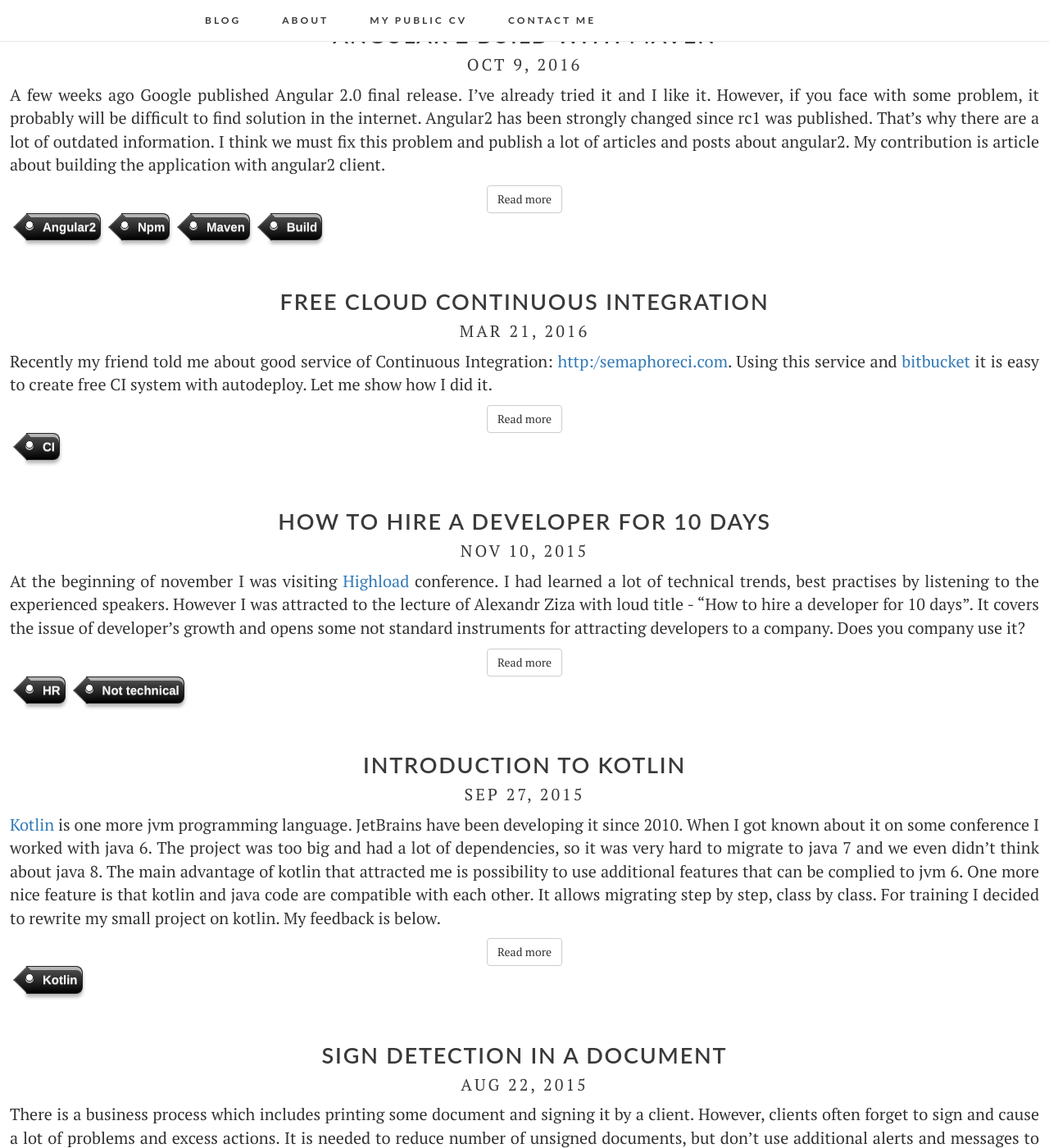
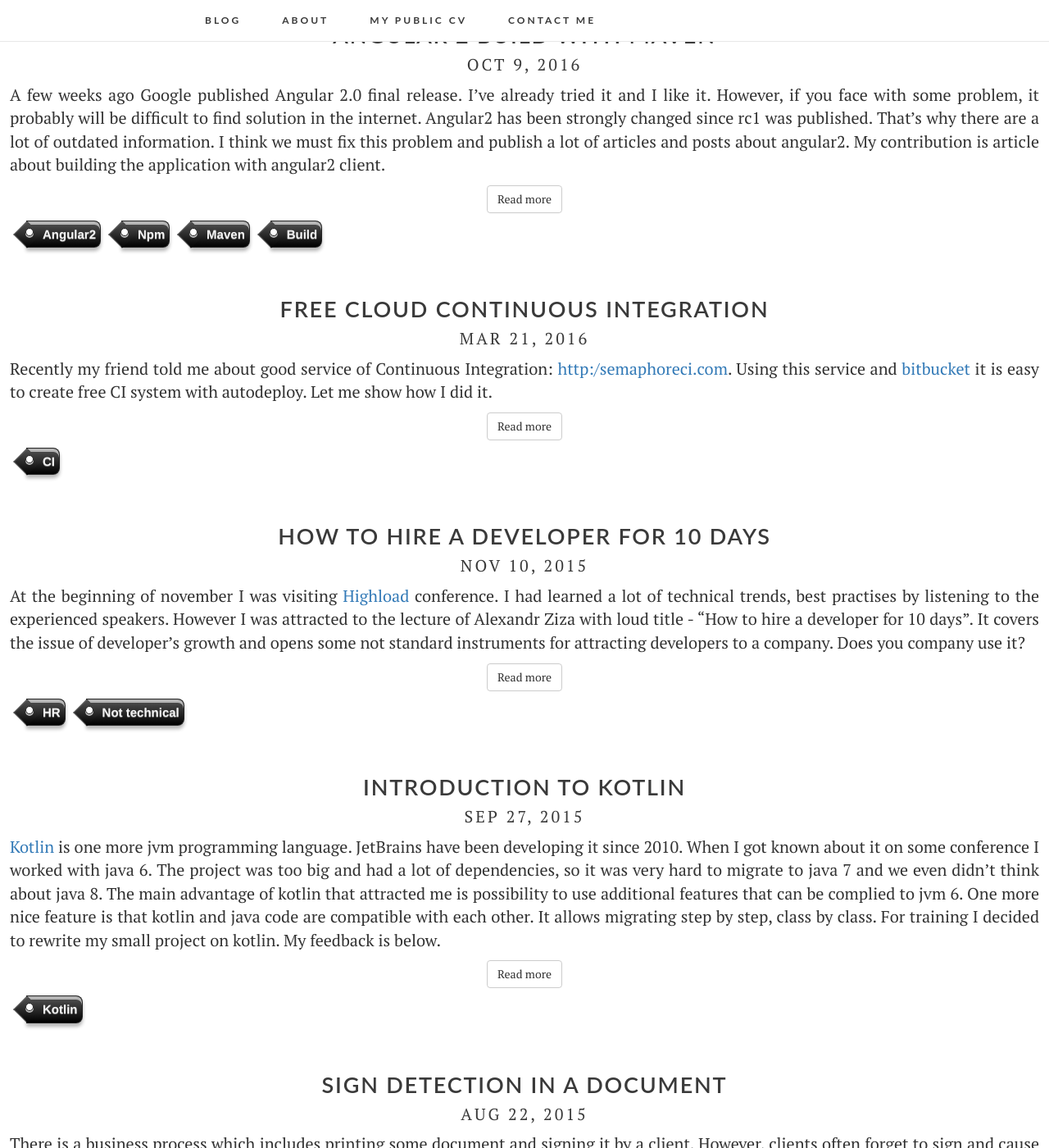
Before and after one commit to kosbr/kosbr.github.io, a Jekyll site: the page built from index.html, in a window 1280 px wide and 1400 px high, scrolled down 330 px. Shown: the whole window at 82% size. Built offline with Jekyll 4.4.1, drawn with Linux system fonts in a browser that asks for light colours; nearby versions of some CDN libraries; the list of posts is cut into pages by our own code.

Commit message:
add space between "Read more" and tags

```diff
--- a/_layouts/tag.html
+++ b/_layouts/tag.html
@@ -11,7 +11,7 @@ layout: default
     <div class="post-date" text-center>{{ post.date | date: "%b %-d, %Y" }}</div>
     <article>{{ post.excerpt }}</article>
     <div class="text-center">
-        <a class="btn btn-default" href="{{ post.url | prepend: site.baseurl }}">Read more</a>
+        <a class="btn btn-default read-more" href="{{ post.url | prepend: site.baseurl }}">Read more</a>
     </div>
 
     <section>
--- a/css/main.scss
+++ b/css/main.scss
@@ -57,6 +57,10 @@ main {
   margin-right: 12px;
 }
 
+.read-more {
+  margin-bottom: 9px;
+}
+
 
 
 
--- a/index.html
+++ b/index.html
@@ -12,7 +12,7 @@ intro: Welcome to my blog
     <div class="post-date text-center">{{ post.date | date: "%b %-d, %Y" }}</div>
     <article>{{ post.excerpt }}</article>
     <div class="text-center">
-        <a class="btn btn-default" href="{{ post.url | prepend: site.baseurl }}">Read more</a>
+        <a class="btn btn-default read-more" href="{{ post.url | prepend: site.baseurl }}">Read more</a>
     </div>
     <section>
         {% for posttag in post.tags %}
```
Also changed, not shown: 1 other file.
